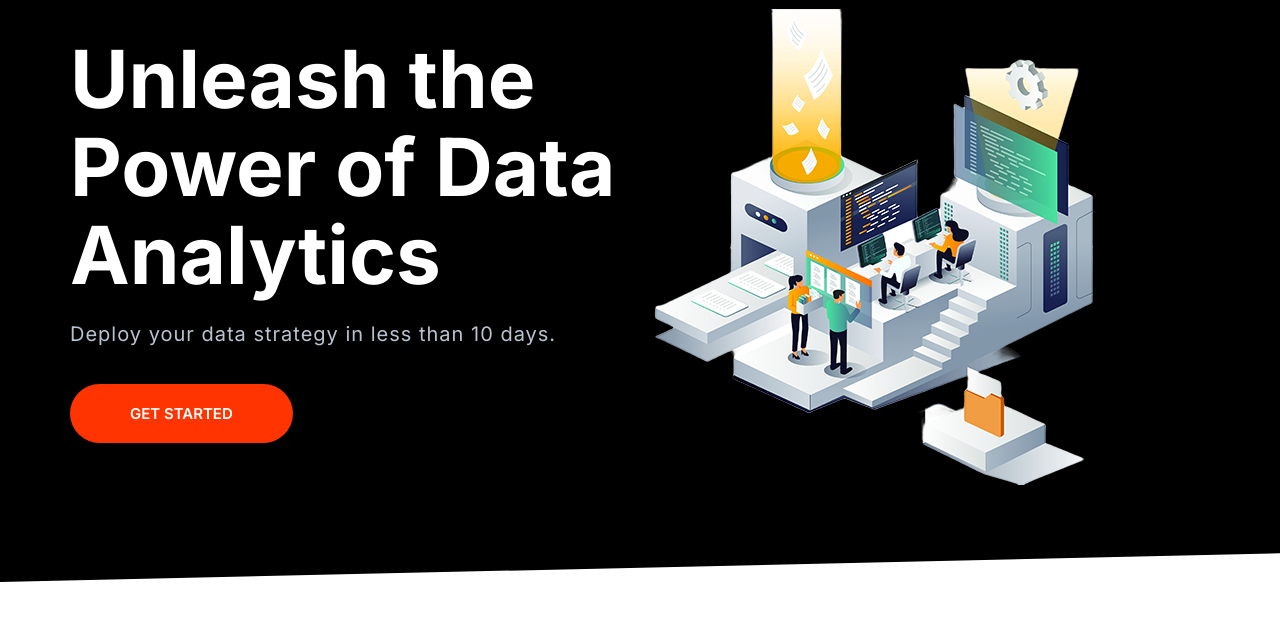
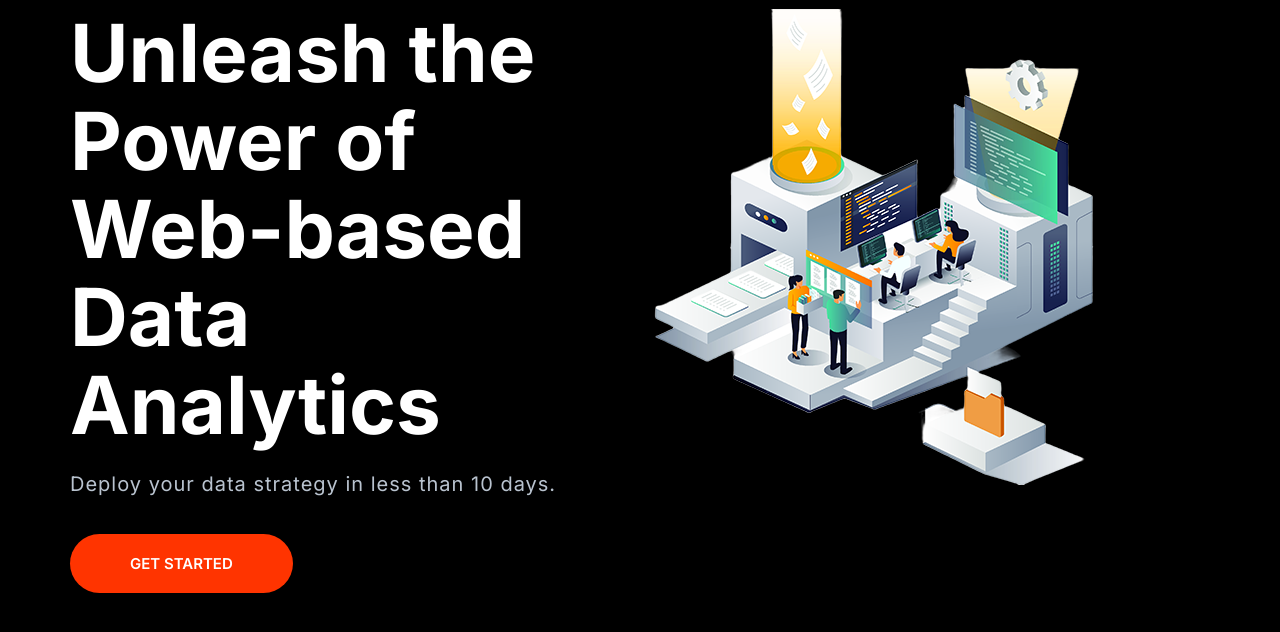
Before and after one commit to hofong428/codebat, a website built with Parcel: page index.html in a window 1280 px wide. Shown: the part 168-800 px from the top of the page. Built offline with nearby package versions, Linux system fonts and the light colour scheme.

Commit message:
Homepage slogan change

```diff
--- a/index.html
+++ b/index.html
@@ -64,7 +64,7 @@
       <div class="container grid grid--1x2">
         <header class="block__header hero__content">
           <h1 data-aos="zoom-in-up" class="block__heading">
-            Unleash the Power of Data Analytics
+            Unleash the Power of Web-based Data Analytics
           </h1>
           <p class="hero__tagline">
             Deploy your data strategy in less than 10 days.
```
